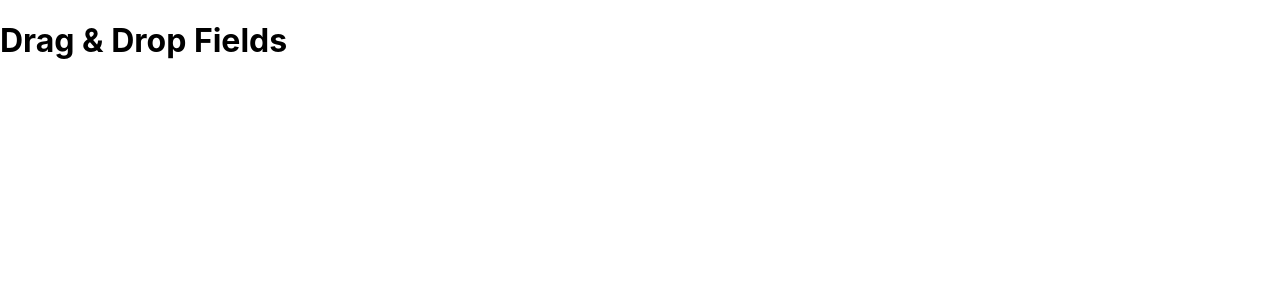
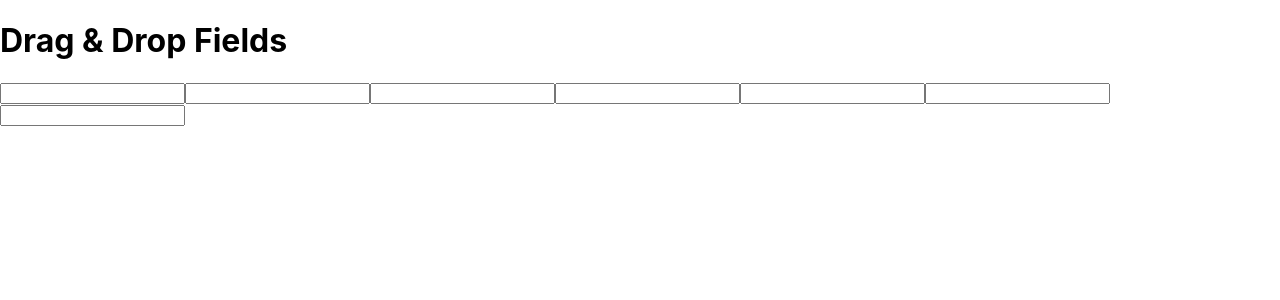
Before and after one commit to HrushikeshKhandale/Drag-and-Drop-functionality, a React (Create React App) app: page / in a window 1280 px wide. Shown: the top 300 px of the page. Built offline with nearby package versions, Linux system fonts and the light colour scheme.

Commit message:
Render the input fields

```diff
--- a/src/App.js
+++ b/src/App.js
@@ -6,8 +6,11 @@ function App() {
 
   return (
     <div>
-      <h1>Drag & Drop Fields</h1>
-    </div>
+    <h1>Drag & Drop Fields</h1>
+    {inputs.map((input, index) => (
+      <input key={index} type="text" value={input} />
+    ))}
+  </div>
   );
 }
 
```
